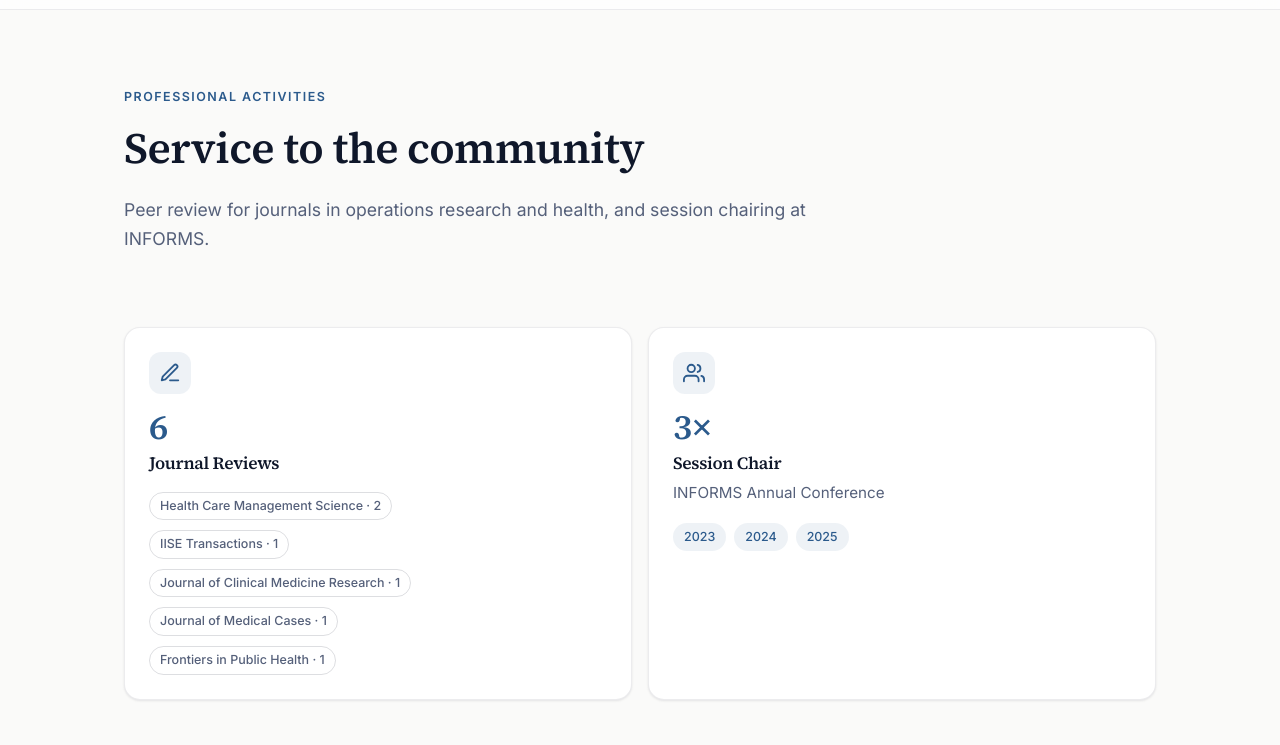
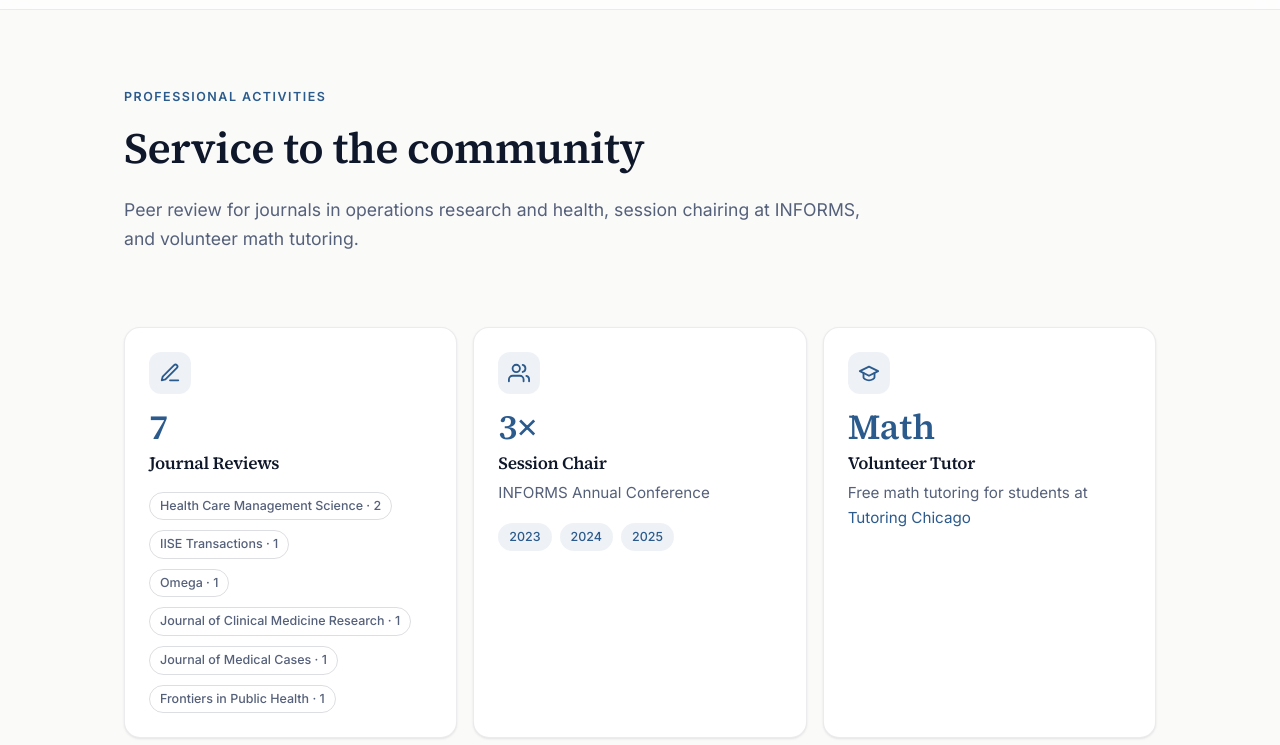
Before and after one commit to suyanpengzhang/suyanpengzhang.github.io, a plain HTML site: page profession.html in a window 1280 px wide. Shown: the part 55-800 px from the top of the page. Drawn offline with Linux system fonts and the light colour scheme.

Commit message:
Add Omega review and Tutoring Chicago volunteering to Service page
Also ignore the local reviewed-papers folder so confidential manuscripts are never published.

Co-Authored-By: Claude Fable 5.2 <noreply@anthropic.com>

```diff
--- a/profession.html
+++ b/profession.html
@@ -4,7 +4,7 @@
   <meta charset="UTF-8" />
   <meta name="viewport" content="width=device-width, initial-scale=1" />
   <title>Professional Activities · Suyanpeng Zhang</title>
-  <meta name="description" content="Reviewing and conference service by Suyanpeng Zhang." />
+  <meta name="description" content="Reviewing, conference service, and volunteer tutoring by Suyanpeng Zhang." />
   <script>(function(){var t;try{t=localStorage.getItem("theme")}catch(e){}if(!t)t=window.matchMedia("(prefers-color-scheme: dark)").matches?"dark":"light";document.documentElement.setAttribute("data-theme",t)})();</script>
   <link rel="preconnect" href="https://fonts.googleapis.com" />
   <link rel="preconnect" href="https://fonts.gstatic.com" crossorigin />
@@ -38,21 +38,22 @@
     <section class="page-header">
       <span class="eyebrow">Professional Activities</span>
       <h1>Service to the <span>community</span></h1>
-      <p class="lead">Peer review for journals in operations research and health, and session chairing at INFORMS.</p>
+      <p class="lead">Peer review for journals in operations research and health, session chairing at INFORMS, and volunteer math tutoring.</p>
     </section>
 
     <section class="section-tight">
-      <div class="grid grid-2">
+      <div class="grid grid-3">
         <!-- Reviewer -->
         <article class="card">
           <div class="card-icon">
             <svg viewBox="0 0 24 24" fill="none" stroke="currentColor" stroke-width="2" stroke-linecap="round" stroke-linejoin="round"><path d="M12 20h9"/><path d="M16.5 3.5a2.12 2.12 0 0 1 3 3L7 19l-4 1 1-4z"/></svg>
           </div>
-          <div class="stat">6</div>
+          <div class="stat">7</div>
           <h3>Journal Reviews</h3>
           <div class="item-list" style="margin-top:18px;gap:10px;">
             <div class="pub-meta" style="margin:0;"><span class="tag">Health Care Management Science · 2</span></div>
             <div class="pub-meta" style="margin:0;"><span class="tag">IISE Transactions · 1</span></div>
+            <div class="pub-meta" style="margin:0;"><span class="tag">Omega · 1</span></div>
             <div class="pub-meta" style="margin:0;"><span class="tag">Journal of Clinical Medicine Research · 1</span></div>
             <div class="pub-meta" style="margin:0;"><span class="tag">Journal of Medical Cases · 1</span></div>
             <div class="pub-meta" style="margin:0;"><span class="tag">Frontiers in Public Health · 1</span></div>
@@ -72,6 +73,16 @@
             <span class="tag tag-highlight">2024</span>
             <span class="tag tag-highlight">2025</span>
           </div>
+        </article>
+
+        <!-- Volunteering -->
+        <article class="card">
+          <div class="card-icon">
+            <svg viewBox="0 0 24 24" fill="none" stroke="currentColor" stroke-width="2" stroke-linecap="round" stroke-linejoin="round"><path d="M22 10 12 5 2 10l10 5 10-5z"/><path d="M6 12v5c0 1 2.7 3 6 3s6-2 6-3v-5"/></svg>
+          </div>
+          <div class="stat">Math</div>
+          <h3>Volunteer Tutor</h3>
+          <p style="margin-top:6px;">Free math tutoring for students at <a href="https://tutoringchicago.org" target="_blank" rel="noopener">Tutoring Chicago</a></p>
         </article>
       </div>
     </section>
```
Also changed, not shown: 1 other file.
